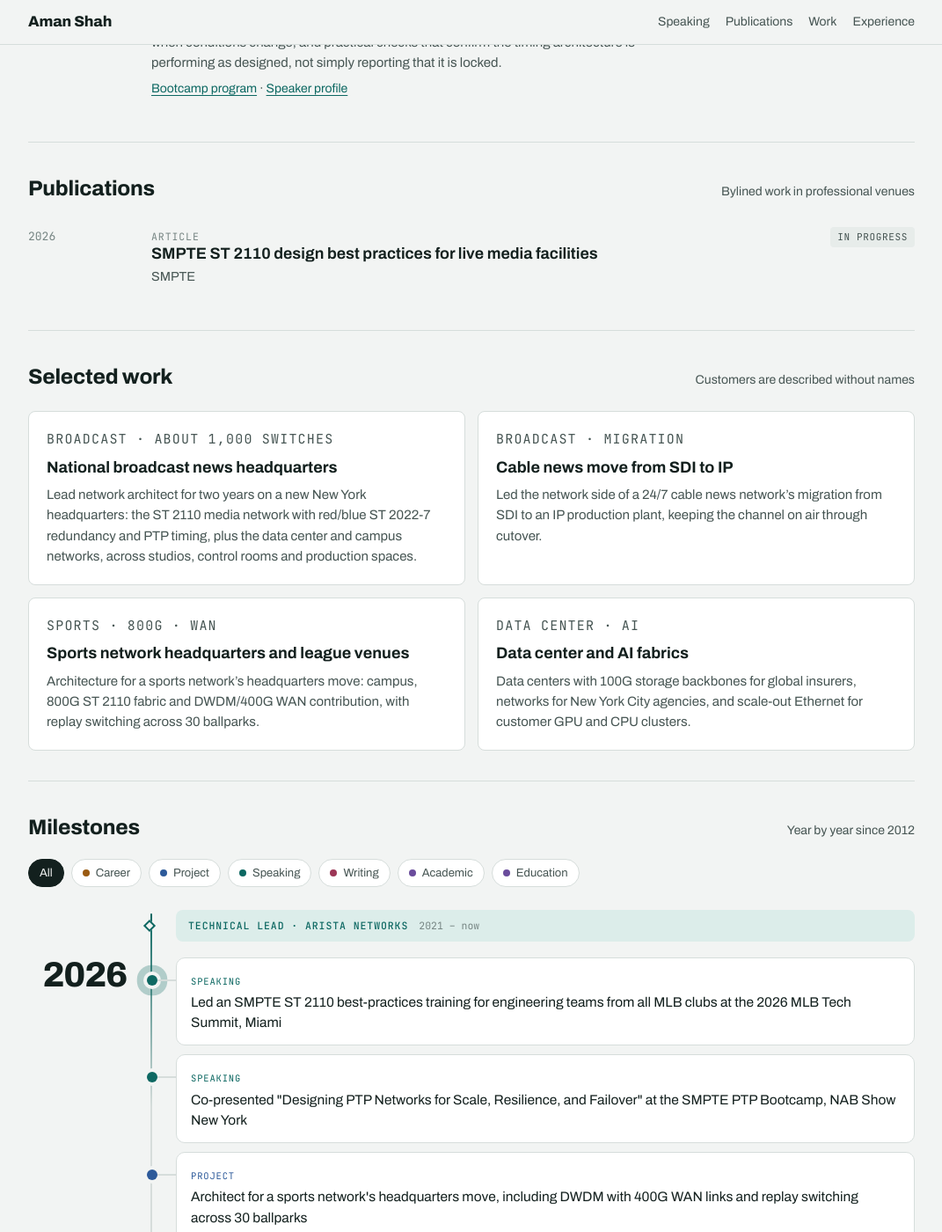
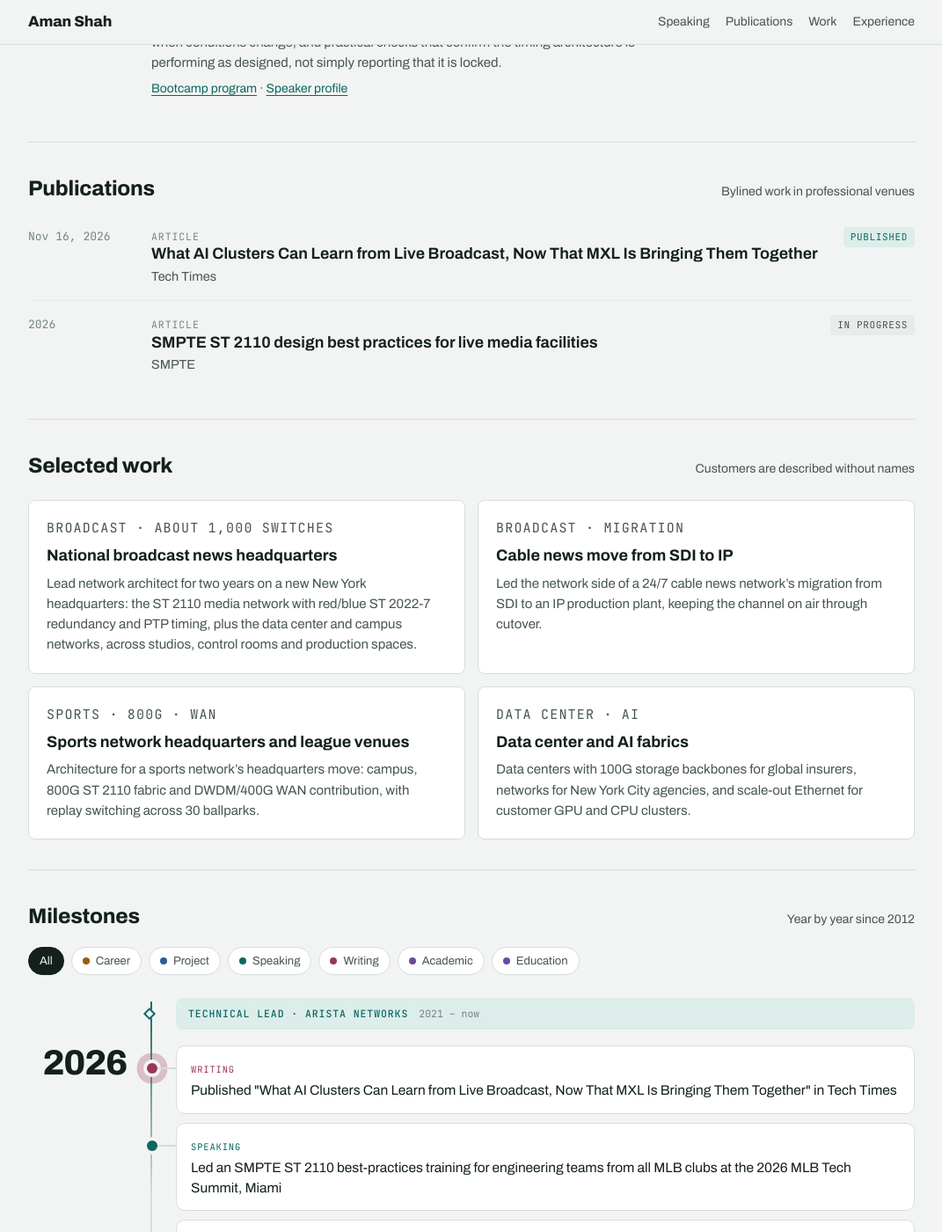
Before and after one commit to Amanshah91/amanshah91.github.io, a Jekyll site: the page built from index.html, in a window 1280 px wide and 1400 px high, scrolled down 1074 px. Shown: the whole window at 88% size, without its empty margins (104-1175 px from the left). Built offline with Jekyll 4.4.1, drawn with Linux system fonts in a browser that asks for light colours.

Commit message:
Add Tech Times article on AI clusters and MXL
Co-Authored-By: Claude Opus 5.5 <noreply@anthropic.com>
Claude-Session: https://claude.ai/code/session_016ECpXB9SB4zXKomSvGvhZo

```diff
--- a/_data/milestones.yml
+++ b/_data/milestones.yml
@@ -6,6 +6,8 @@
 - year: "2026"
   era: lead
   items:
+    - kind: Writing
+      text: Published "What AI Clusters Can Learn from Live Broadcast, Now That MXL Is Bringing Them Together" in Tech Times
     - kind: Speaking
       text: Led an SMPTE ST 2110 best-practices training for engineering teams from all MLB clubs at the 2026 MLB Tech Summit, Miami
     - kind: Speaking
--- a/_data/pubs.yml
+++ b/_data/pubs.yml
@@ -2,6 +2,13 @@
 # kind: Talk, Article, Paper, Book, Chapter or Press
 # status: Published, Delivered, Accepted or In progress
 # url: leave blank until there is a public link
+
+- kind: Article
+  title: What AI Clusters Can Learn from Live Broadcast, Now That MXL Is Bringing Them Together
+  venue: Tech Times
+  date: Nov 16, 2026
+  status: Published
+  url: https://www.techtimes.com/articles/330898/20261116/what-ai-clusters-can-learn-live-broadcast-now-that-mxl-bringing-them-together.htm
 
 - kind: Article
   title: SMPTE ST 2110 design best practices for live media facilities
```
